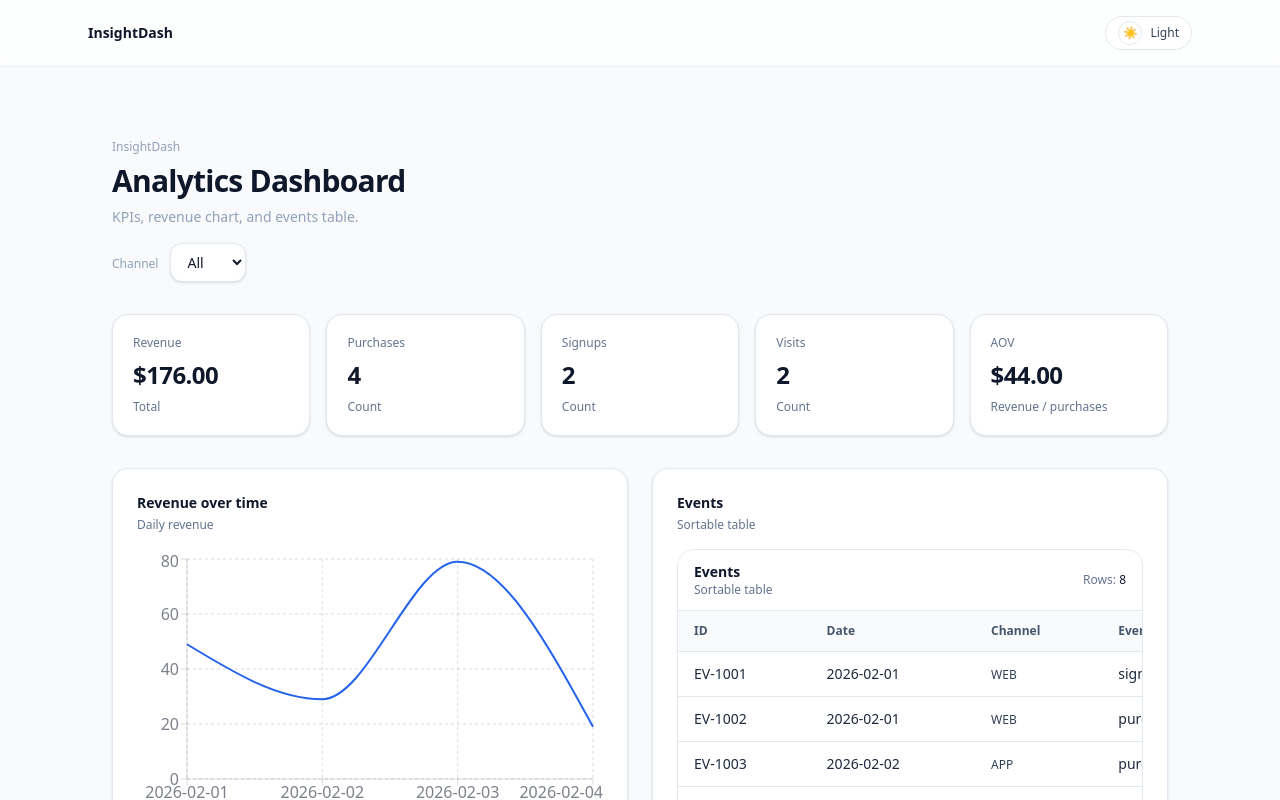
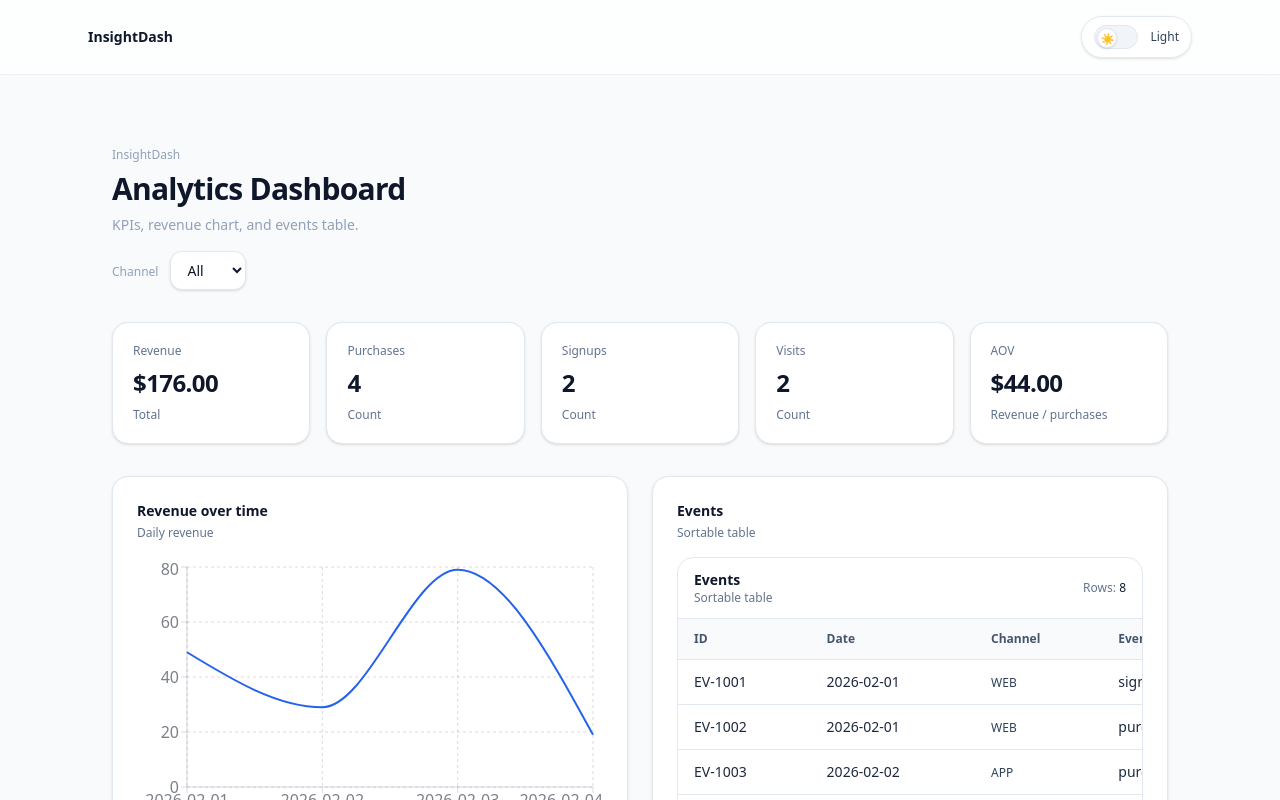
Before and after one commit to BlladeRunner/insightdash-analytics-dashboard, a React (Vite) app: page / in a window 1280 px wide. Shown: the top 800 px of the page. Built offline with nearby package versions, Linux system fonts and the light colour scheme.

Commit message:
feat: animated dark/light theme toggle

```diff
--- a/src/app/AppShell.jsx
+++ b/src/app/AppShell.jsx
@@ -6,6 +6,7 @@ const THEME_KEY = "insightdash-theme";
 function getInitialTheme() {
   const saved = localStorage.getItem(THEME_KEY);
   if (saved === "light" || saved === "dark") return saved;
+
   const prefersDark = window.matchMedia?.("(prefers-color-scheme: dark)").matches;
   return prefersDark ? "dark" : "light";
 }
@@ -34,12 +35,36 @@ export default function AppShell() {
           <button
             type="button"
             onClick={toggleTheme}
-            className="inline-flex items-center gap-2 rounded-full border border-slate-200 bg-white/60 px-3 py-1 text-xs text-slate-700 hover:bg-white dark:border-slate-800 dark:bg-slate-900/40 dark:text-slate-200 dark:hover:bg-slate-900/70"
+            className="group inline-flex items-center gap-3 rounded-full border border-slate-200 bg-white/70 px-3 py-2 text-xs text-slate-700 shadow-sm backdrop-blur
+                       hover:bg-white active:scale-[0.99]
+                       dark:border-slate-800 dark:bg-slate-950/40 dark:text-slate-200 dark:hover:bg-slate-950/70"
+            aria-label="Toggle theme"
           >
-            <span className="inline-flex h-6 w-6 items-center justify-center rounded-full border border-slate-200 bg-white dark:border-slate-800 dark:bg-slate-950/60">
-              {theme === "dark" ? "🌙" : "☀️"}
+            {/* Switch track */}
+            <span
+              className="relative inline-flex h-6 w-11 items-center rounded-full border border-slate-200 bg-slate-100 transition-colors
+                         dark:border-slate-800 dark:bg-slate-900"
+            >
+              {/* Knob */}
+              <span
+                className={[
+                  "absolute left-0.5 top-0.5 grid h-5 w-5 place-items-center rounded-full bg-white shadow",
+                  "border border-slate-200",
+                  "transition-transform duration-200 ease-out",
+                  "dark:bg-slate-950 dark:border-slate-800",
+                  theme === "dark" ? "translate-x-5" : "translate-x-0",
+                ].join(" ")}
+              >
+                <span className="text-[11px] leading-none">
+                  {theme === "dark" ? "🌙" : "☀️"}
+                </span>
+              </span>
             </span>
-            {theme === "dark" ? "Dark" : "Light"}
+
+            {/* Label */}
+            <span className="select-none font-medium">
+              {theme === "dark" ? "Dark" : "Light"}
+            </span>
           </button>
         </div>
       </header>
```
